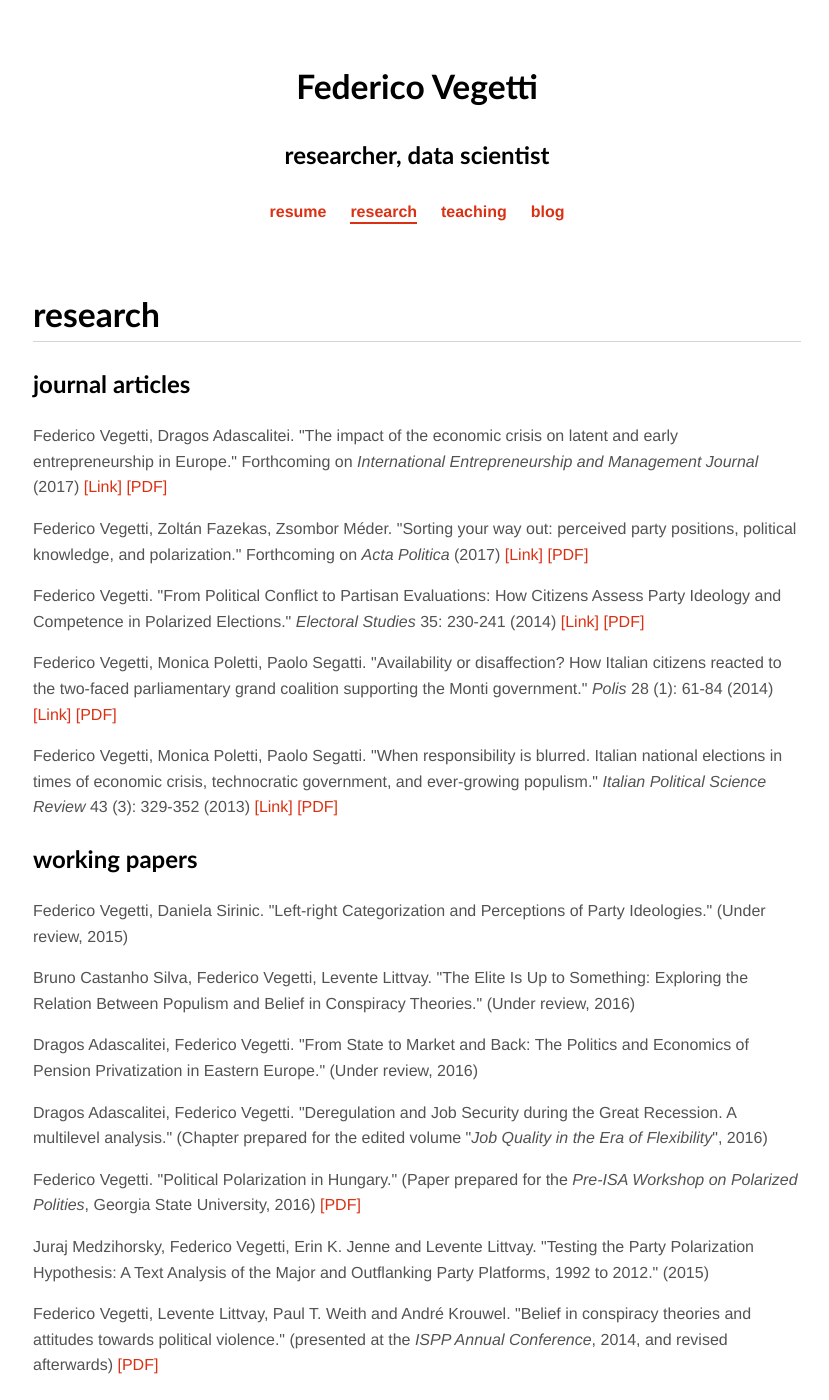
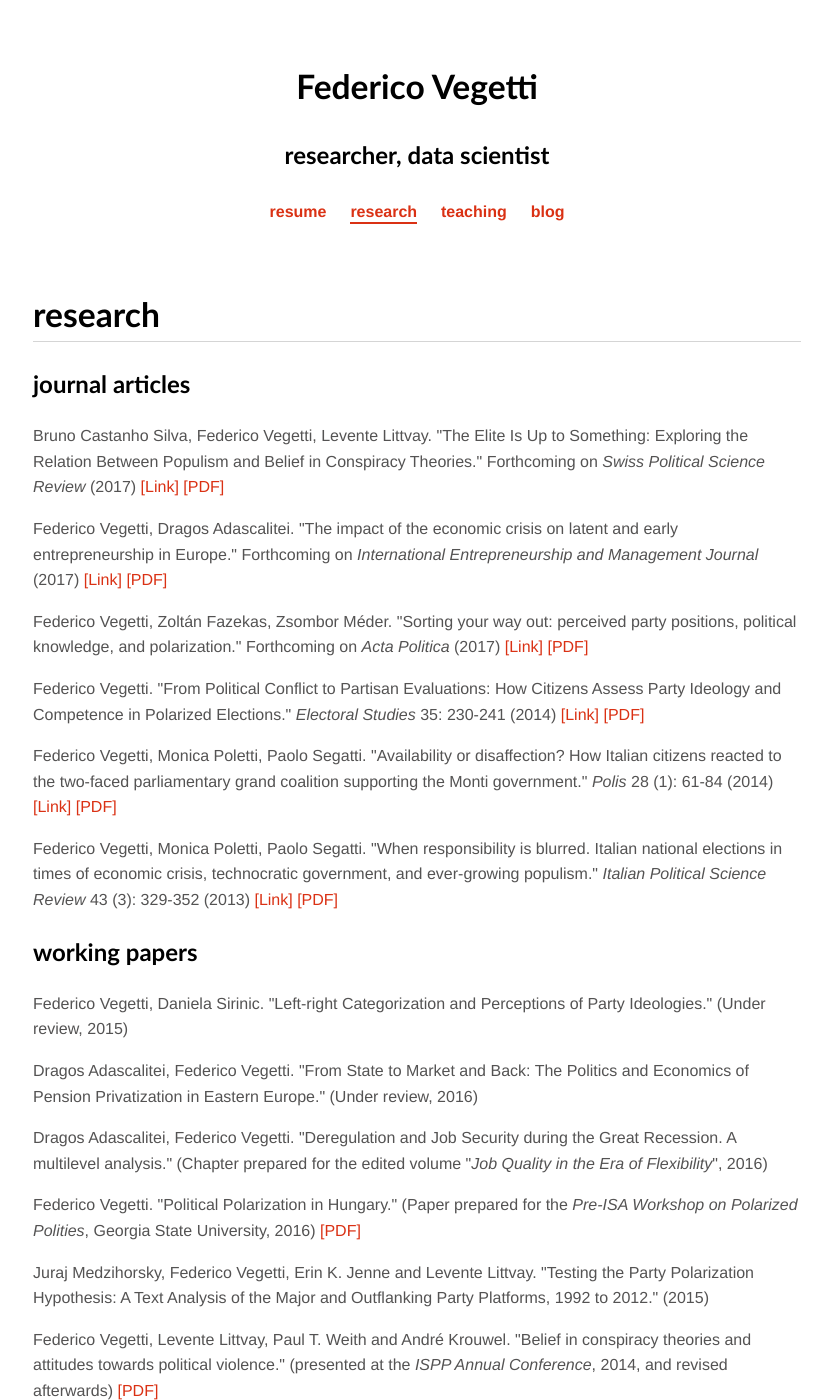
Before and after one commit to federicovegetti/federicovegetti.github.io, a Jekyll site: the page built from research/papers.html, in a window 1280 px wide and 1400 px high. Shown: the whole window, without its empty margins (223-1052 px from the left). Built offline with Jekyll 4.4.1, drawn with Linux system fonts in a browser that asks for light colours.

Commit message:
paper SPSR 2017 updated

```diff
--- a/research/papers.html
+++ b/research/papers.html
@@ -6,6 +6,11 @@ title: research
 <h1>{{ page.title }}</h1>
 
 <h2>journal articles</h2>
+
+	<p>Bruno Castanho Silva, Federico Vegetti, Levente Littvay. "The Elite Is Up to Something: Exploring the Relation Between Populism and Belief in Conspiracy Theories." Forthcoming on <i>Swiss Political Science Review</i> (2017)
+		<a href="https://onlinelibrary.wiley.com/doi/10.1111/spsr.12270/full">[Link]</a>
+		<a href="{{ site.baseurl }}/pdfs/paper_SPSR_2017.pdf">[PDF]</a>
+	</p>
 
 	<p>Federico Vegetti, Dragos Adascalitei. "The impact of the economic crisis on latent and early entrepreneurship in Europe." Forthcoming on <i>International Entrepreneurship and Management Journal</i> (2017)
 		<a href="https://link.springer.com/article/10.1007/s11365-017-0456-5/fulltext.html">[Link]</a>
@@ -35,9 +40,6 @@ title: research
 <h2>working papers</h2>
 
 	<p>Federico Vegetti, Daniela Sirinic. "Left-right Categorization and Perceptions of Party Ideologies." (Under review, 2015)
-	</p>
-
-	<p>Bruno Castanho Silva, Federico Vegetti, Levente Littvay. "The Elite Is Up to Something: Exploring the Relation Between Populism and Belief in Conspiracy Theories." (Under review, 2016)
 	</p>
 
 	<p>Dragos Adascalitei, Federico Vegetti. "From State to Market and Back: The Politics and Economics of Pension Privatization in Eastern Europe." (Under review, 2016)
```
Also changed, not shown: 1 other file.
